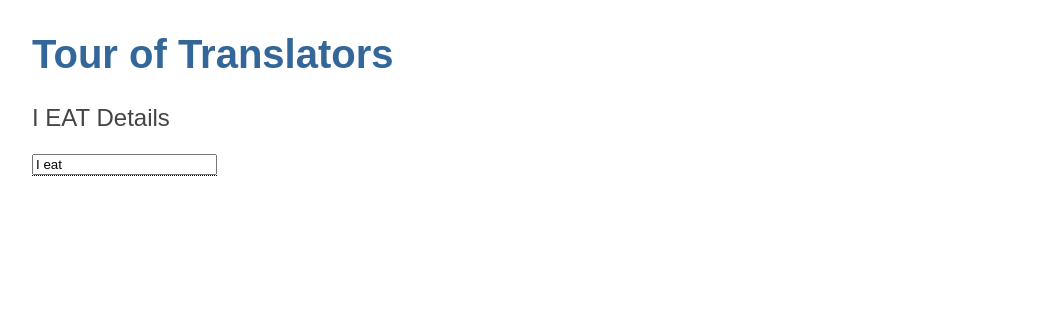
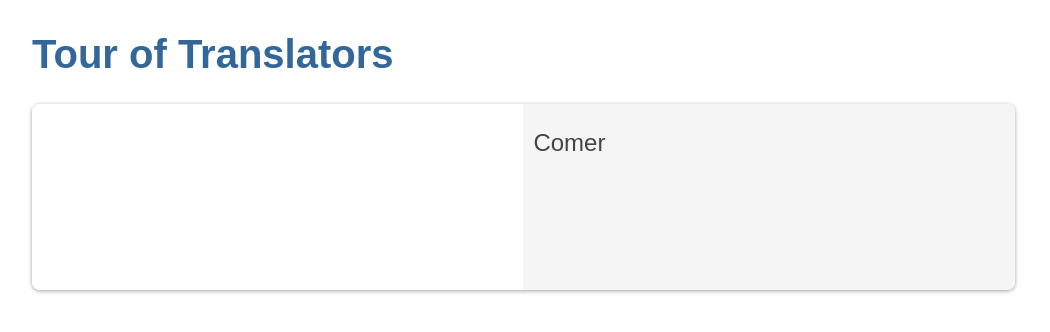
Before and after one commit to calcelli/tour-of-translator, an Angular app: page / in a window 1280 px wide. Shown: the top 332 px of the page, without its empty margins (0-1050 px from the left). Built offline with nearby package versions, Linux system fonts and the light colour scheme.

Commit message:
did some styling to make it cleaner

```diff
--- a/src/app/app.component.css
+++ b/src/app/app.component.css
@@ -0,0 +1,16 @@
+body {
+    background-color: #f5f5f5;
+    color: #777;
+    font-family: 'Roboto',arial,sans-serif;
+    font-size: 16px;
+    overflow: hidden;
+    word-break: break-word;
+    -webkit-text-size-adjust: none;
+    position: relative;
+}
+
+body, form, html, iframe, img, p, table {
+    /* border: 5px; */
+    margin: 5px;
+    padding: 5px;
+}
--- a/src/app/app.component.html
+++ b/src/app/app.component.html
@@ -1,2 +1,3 @@
+
 <h1>{{title}}</h1>
 <app-translator></app-translator>
--- a/src/app/translator/translator.component.css
+++ b/src/app/translator/translator.component.css
@@ -1,17 +1,20 @@
 .tooltip {
   position: relative;
-  display: inline-block;
-  border-bottom: 1px dotted black;
+  /* display: inline-block; */
+  /* border-bottom: 1px dotted black; */
 }
 
 .tooltip .tooltiptext {
   visibility: hidden;
   /* width: 120px; */
-  background-color: white;
+  background-color: #fff;
+  /* background-color: #f5f5f5; */
+  box-shadow: 0 1px 4px 0 rgba(0,0,0,0.37);
+
   color: #000;
   text-align: center;
   border-radius: 6px;
-  padding: 5px 0;
+  padding: 5px;
   /* border-width: 1px;
   border-style: solid;
   border-color: gray; */
@@ -24,3 +27,39 @@
 .tooltip:hover .tooltiptext {
   visibility: visible;
 }
+
+textarea {
+    outline: none;
+    border: none;
+    resize: none;
+    overflow: auto;
+    font-family: 'Roboto',arial,sans-serif;
+    font-size: 24px;
+  }
+
+  .baselanguage {
+    float: left;
+    width: 50%;
+    /* border-radius: 20px; */
+    /* box-shadow: 0 1px 4px 0 rgba(0,0,0,0.37); */
+
+  }
+
+  .translatedlanguage {
+      float: left;
+      width: 48%;
+      padding-left: 10px;
+      /* margin: 5px; */
+      /* background-color:  */
+      /* background-color: #f5f5f5d3 !important; */
+
+  }
+
+  .translatearea {
+    border-radius: 8px;
+    box-shadow: 0 1px 4px 0 rgba(0,0,0,0.37);
+    padding: 5px;
+    float: left;
+    width: 80%;
+    background: linear-gradient(90deg, #fff 50%, #f5f5f5 50%);
+  }
--- a/src/app/translator/translator.component.html
+++ b/src/app/translator/translator.component.html
@@ -1,10 +1,19 @@
-<h2>{{text.text | uppercase}} Details</h2>
+<!-- <h2>{{text.text | uppercase}} Details</h2> -->
 <!-- <div><span>id: </span>{{text.id}}</div> -->
 <div class="tooltip">
   <!-- <label>text:  -->
-      <input [(ngModel)]="text.text" placeholder="text"/>
-      <span class="tooltiptext">
-        <app-conjugation-table [verb]="verbToConjugate"></app-conjugation-table>
-      </span>
+      <!-- <input [(ngModel)]="text.text" placeholder="text"/> -->
+      <div class=translatearea>
+        <div class="baselanguage">
+          <textarea [(ngModel)]='textToTranslate' rows="6" cols="30">
+          </textarea>
+        </div>
+          <div class=translatedlanguage>
+            <h2>Comer</h2>
+            <span class="tooltiptext">
+              <app-conjugation-table [verb]="verbToConjugate"></app-conjugation-table>
+            </span>
+          </div>
+      </div>
     <!-- </label> -->
 </div>
--- a/src/app/translator/translator.component.ts
+++ b/src/app/translator/translator.component.ts
@@ -11,6 +11,7 @@ export class TranslatorComponent implements OnInit {
 
   conjugations = CONJUGATIONS;
   verbToConjugate = 'comer';
+  textToTranslate: string;
 
   text: Text  = {
     id: 1,
```
